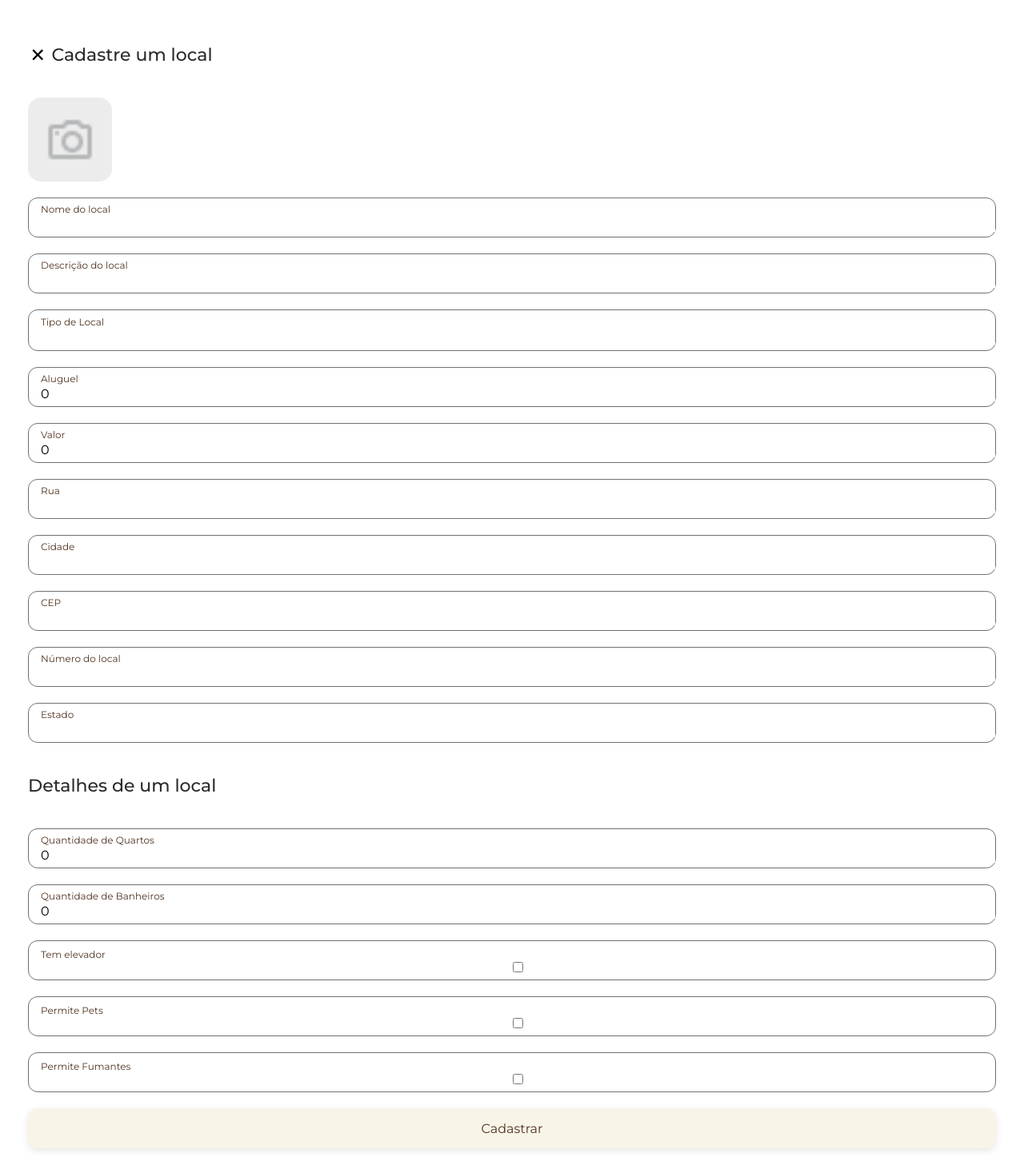
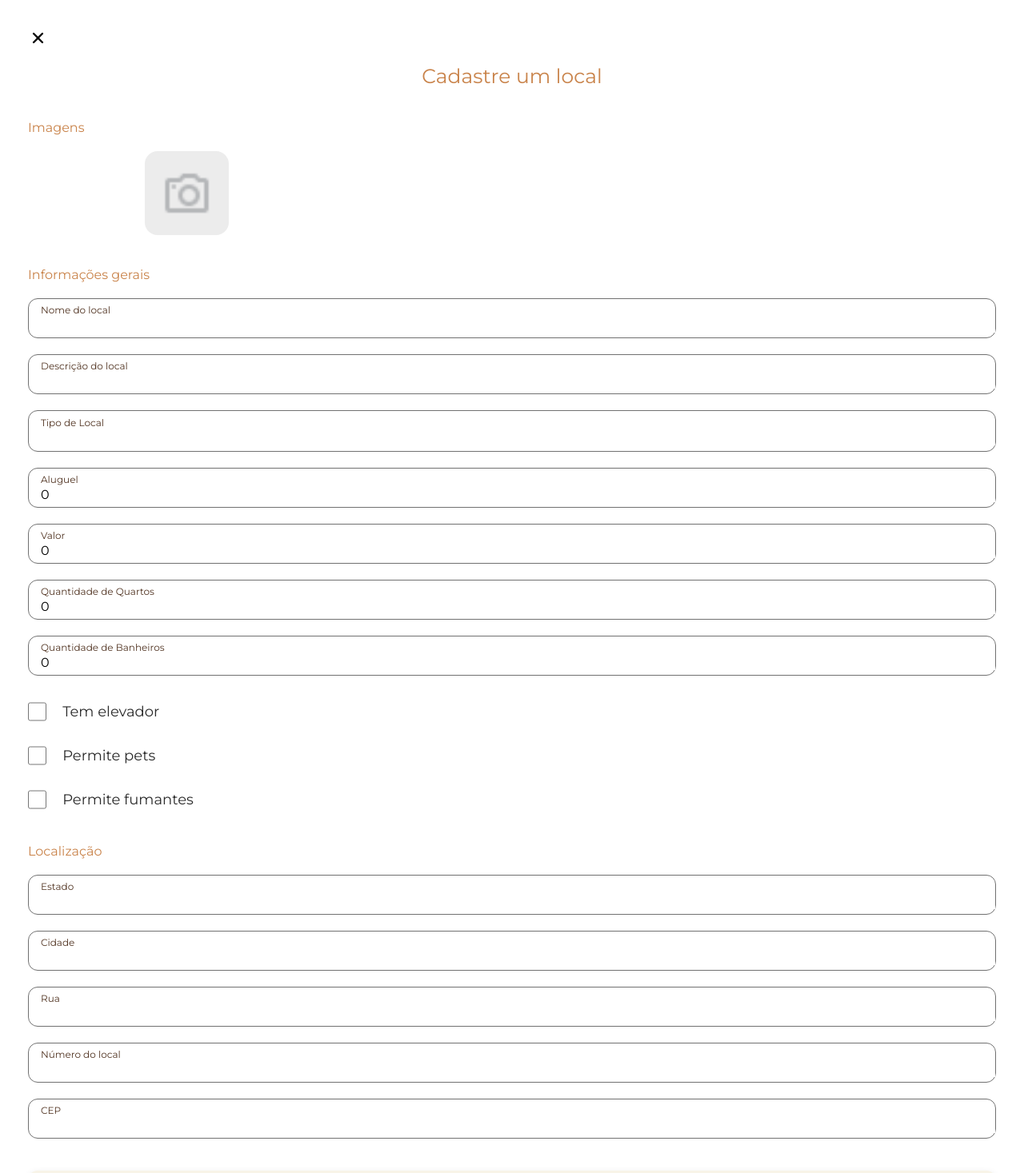
Before and after one commit to Par-de-Jarro/frontend, a React (Create React App) app: page /spot in a window 1280 px wide. Shown: the top 1467 px of the page at 80% size. Built offline with nearby package versions, Linux system fonts and the light colour scheme.

Commit message:
fixing bug

```diff
--- a/src/pages/spot/index.tsx
+++ b/src/pages/spot/index.tsx
@@ -3,9 +3,10 @@ import Input from '../../components/dropdown-input'
 import { useEffect, useState } from 'react'
 import { useNavigate } from 'react-router-dom'
 import api from '../../services/api'
-import { Button, CloseIcon, Div, Title, TitleContainer, LocationIcon, ImageInputWrapper, ImageInput, SpotImage, ImagesDiv } from './styles'
+import { Button, CloseIcon, Div, Title, TitleContainer, LocationIcon, ImageInputWrapper, CheckBoxDiv, ImageInput, SpotImage, ImagesDiv } from './styles'
 import { DropdownItem } from '../../types/input';
 import SimpleInput from '../../components/simple-input'
+import CheckBox from '../../components/checkbox';
 
 export default function AddSpot() {
     const [name, setName] = useState('')
@@ -33,16 +34,31 @@ export default function AddSpot() {
         navigate(-1);
     }
 
+    const updateAllowPet = () => {
+        const actual = allowPet || false
+        setAllowPet(!actual)
+    }
+
+    const updateHasElevator = () => {
+        const actual = hasElevator || false
+        setHasElevator(!actual)
+    }
+
+    const updateAllowSmoker = () => {
+        const actual = allowSmoker || false
+        setAllowSmoker(!actual)
+    }
+
     const uploadImage = (files: File[], spotId: string) => {
         let formData = new FormData();
 
-        files.forEach((file, index) => {
-            formData.append(`files[${index}]`, file);
-          });
+        imageFiles.forEach((file) => {
+            formData.append("files", file);
+        });
 
         api.post(`/spot/${spotId}/upload`, formData, {
           headers: {
-            'Content-Type': 'multipart/form-data'
+            'Content-Type': 'multipart/form-data; boundary=XXXX; charset=utf-8'
           },
         })
         .then((response) => {
@@ -128,6 +144,9 @@ export default function AddSpot() {
                     <CloseIcon onClick={goBack} size={30} color='black' />
                     <Title>Cadastre um local</Title>
                 </TitleContainer>
+                <TitleContainer>
+                    <p>Imagens</p>
+                </TitleContainer>
                 <ImagesDiv>
                     {
                         imagePreviews.map((imageUrl: string) => (
@@ -138,6 +157,9 @@ export default function AddSpot() {
                         <ImageInput type="file" accept="image/*" onChange={selectImage}></ImageInput>
                     </ImageInputWrapper>
                 </ImagesDiv>
+                <TitleContainer>
+                    <p>Informações gerais</p>
+                </TitleContainer>
                 <SimpleInput
                     label='Nome do local'
                     value={name}
@@ -166,34 +188,6 @@ export default function AddSpot() {
                     onChange={(e) => setValue(parseInt(e.target.value))}
                 />
                 <SimpleInput
-                    label='Rua'
-                    value={street}
-                    onChange={(e) => { setStreet(e.target.value) }}
-                />
-                <SimpleInput
-                    label='Cidade'
-                    value={city}
-                    onChange={(e) => { setCity(e.target.value) }}
-                />
-                <SimpleInput
-                    label='CEP'
-                    value={zipcode}
-                    onChange={(e) => { setZipcode(e.target.value) }}
-                />
-                <SimpleInput
-                    label='Número do local'
-                    value={number}
-                    onChange={(e) => { setNumber(e.target.value) }}
-                />
-                <SimpleInput
-                    label='Estado'
-                    value={state}
-                    onChange={(e) => { setState(e.target.value) }}
-                />
-                <TitleContainer>
-                    <Title>Detalhes de um local</Title>
-                </TitleContainer>
-                <SimpleInput
                     label='Quantidade de Quartos'
                     value={roomsQuantity.toString()}
                     onChange={(e) => { setRoomsQuantity(parseInt(e.target.value)) }}
@@ -205,23 +199,38 @@ export default function AddSpot() {
                     onChange={(e) => { setBathroomsQuantity(parseInt(e.target.value)) }}
                     type='number'
                 />
+                <CheckBoxDiv>
+                    <CheckBox value={hasElevator || false } onChange={updateHasElevator} label='Tem elevador'/>
+                    <CheckBox value={allowPet || false } onChange={updateAllowPet} label='Permite pets'/>
+                    <CheckBox value={allowSmoker || false } onChange={updateAllowSmoker} label='Permite fumantes'/>
+                </CheckBoxDiv>
+                <TitleContainer>
+                    <p>Localização</p>
+                </TitleContainer>
                 <SimpleInput
-                    label='Tem elevador'
-                    value={hasElevator.toString()}
-                    onChange={(e) => { setHasElevator(e.target.value === '') }}
-                    type='checkbox'
+                    label='Estado'
+                    value={state}
+                    onChange={(e) => { setState(e.target.value) }}
                 />
                 <SimpleInput
-                    label='Permite Pets'
-                    value={allowPet.toString()}
-                    onChange={(e) => { setAllowPet(e.target.value === '') }}
-                    type='checkbox'
+                    label='Cidade'
+                    value={city}
+                    onChange={(e) => { setCity(e.target.value) }}
                 />
                 <SimpleInput
-                    label='Permite Fumantes'
-                    value={allowSmoker.toString()}
-                    onChange={(e) => { setAllowSmoker(e.target.value === '') }}
-                    type='checkbox'
+                    label='Rua'
+                    value={street}
+                    onChange={(e) => { setStreet(e.target.value) }}
+                />
+                <SimpleInput
+                    label='Número do local'
+                    value={number}
+                    onChange={(e) => { setNumber(e.target.value) }}
+                />
+                <SimpleInput
+                    label='CEP'
+                    value={zipcode}
+                    onChange={(e) => { setZipcode(e.target.value) }}
                 />
                 <Button onClick={createSpot}>Cadastrar</Button>
             </Div>
--- a/src/pages/spot/styles.ts
+++ b/src/pages/spot/styles.ts
@@ -27,31 +27,27 @@ export const Div = styled.div`
 export const CloseIcon = styled(IoClose)`
   height: 25px;
   width: 25px;
-  color: #513422;
+  color: #6e9778;
   cursor: pointer;
 `
 
-export const Title = styled.p`
-    height: 100%;
-    width: 100%;
+export const Title = styled.div`
+    font-size: 25px;
+    font-weight: 400;
     display: flex;
-    justify-content: left;
+    justify-content: center;
     align-items: center;
-    font-size: 22px;
-    color: #2b2b2b;
-    font-weight: 500;
     margin-top: 20px;
     margin-bottom: 20px;
+    color: #c9834a;
 `
 
 export const TitleContainer = styled.div`
   display: flex;
-  flex-direction: row;
-  justify-content: space-between;
-  align-items: center;
-  gap: 5px;
+  font-size: 22px;
+  flex-direction: column;
   width: 100%;
-  height: 100%;
+  color: #c9834a;
 `
 
 export const Button = styled.button`
@@ -69,6 +65,8 @@ export const Button = styled.button`
     background-color: #f8f4e8;
     color: #513422;
     border-radius: 12px;
+
+    margin-top: 20px;
 
 
     &:hover {
@@ -96,8 +94,10 @@ export const ImagesDiv = styled.div`
   display: grid;
   grid-template-columns: repeat(3, 1fr);
   gap: 10px;
+  justify-items: center;
+  align-items: center;
+  margin-bottom: 20px;
 `
-
 
 export const ImageInputWrapper = styled.div`
   height: 105px;
@@ -119,3 +119,13 @@ export const SpotImage = styled.img`
     padding: 5px;
     border: 2px solid #ccc;
 `
+
+export const CheckBoxDiv = styled.div`
+  width: 100%;
+  display: flex;
+  flex-direction: column;
+  align-items: flex-start;
+  gap: 5px;
+  max-height: 150px;
+  margin-bottom: 20px;
+`;
```
Also changed, not shown: src/styles/assets/house.jpg.
